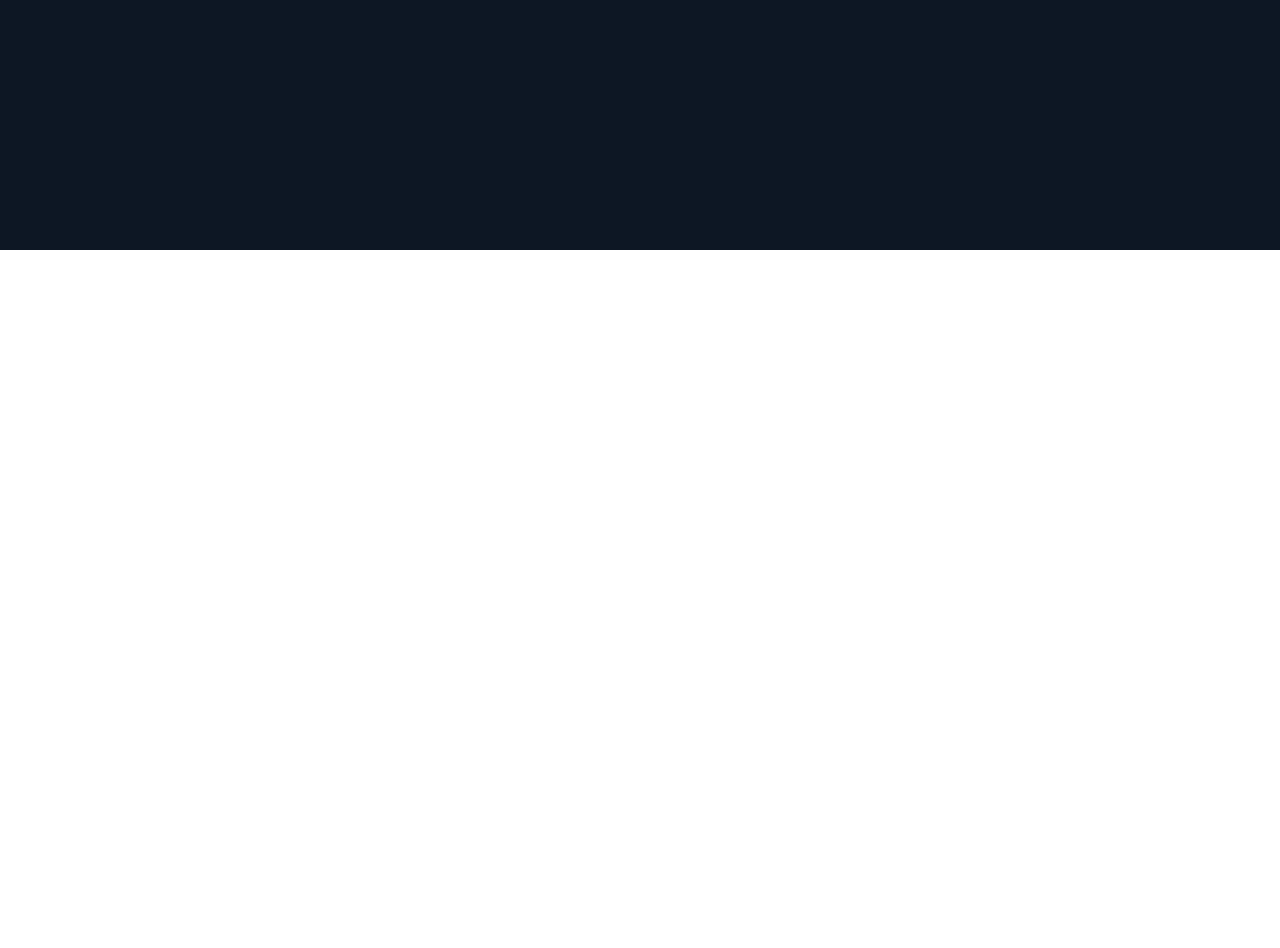
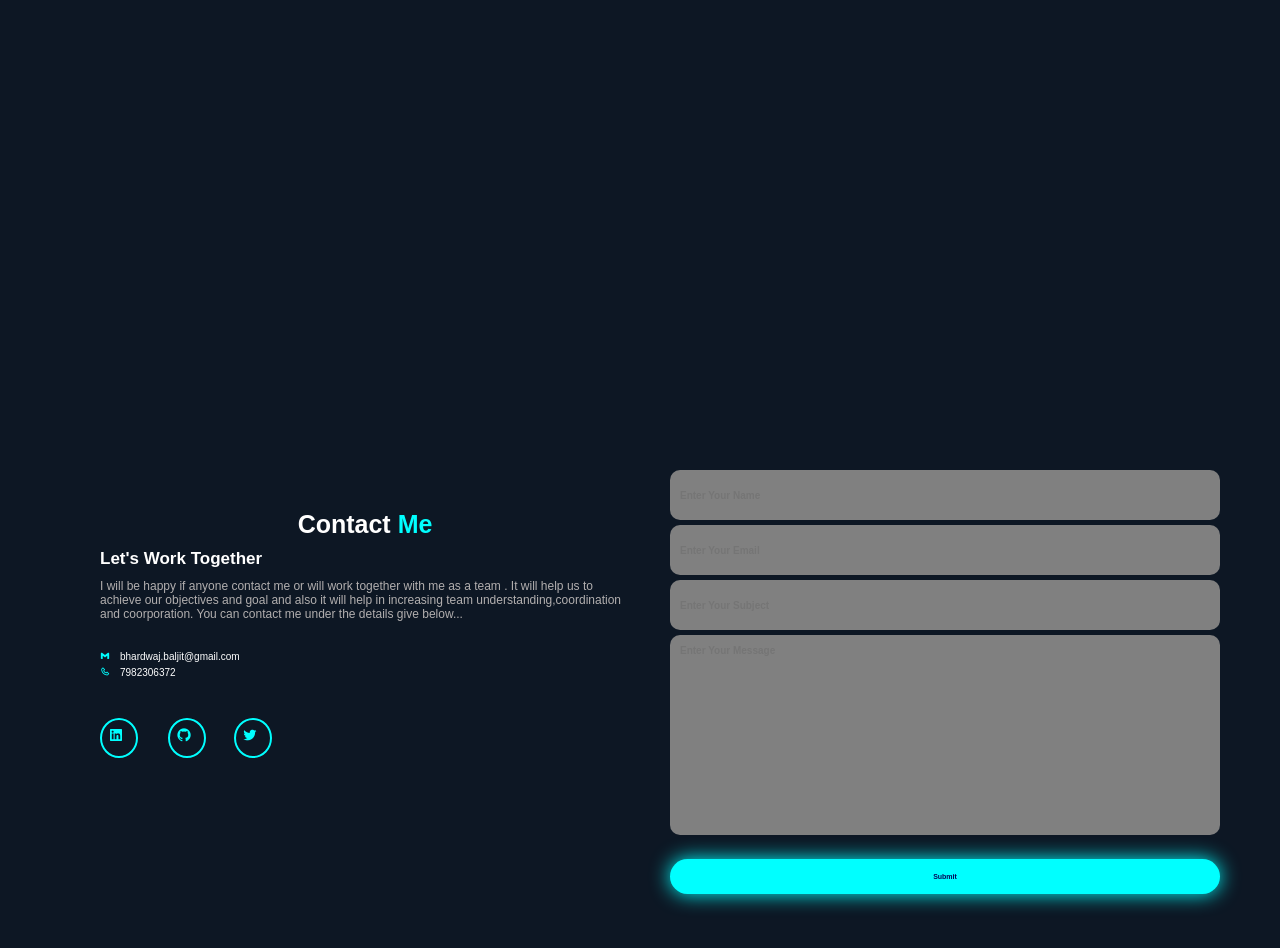
Before and after one commit to Luv-Developer/Main-Portfolio, a plain HTML site: page index.html in a window 1280 px wide. Shown: the part 3950-4898 px from the top of the page. Before the commit the page ends 4200 px from the top, so only its background shows below. Drawn offline with nearby package versions, Linux system fonts and the light colour scheme.

Commit message:
added contact page

```diff
--- a/index.css
+++ b/index.css
@@ -1024,3 +1024,140 @@ html , body {
     box-shadow: 0px 0px 30px aqua;
     cursor: pointer;
 }
+#sixthpage{
+    width:100%;
+    height:100%;
+    background-color: rgb(13, 23, 36);
+    display: flex;
+    align-items: center;
+    gap:30px;
+    padding:30px 60px;
+}
+#detail{
+    margin-left: 30px;
+    width:550px;
+    height: 400px;
+    border:transparent;
+    padding:10px 10px;
+}
+#detail h1{
+    margin-top: 50px;
+    color:white;
+    font-size:25px;
+    text-align: center;
+}
+#detail span{
+    color:aqua
+}
+#detail h4{
+    color:white;
+    margin-top: 10px;
+    font-size:17px;
+}
+#detail p{
+    margin-top: 10px;
+    color:rgb(178, 175, 175);
+    font-size:12px;
+}
+#gmailinfo{
+    margin-top: 30px;
+    display: flex;
+    align-items: center;
+    gap:10px;
+    font-size:10px;
+    color:white;
+}
+#gmail{
+    font-size:10px;
+}
+#phoneinfo{
+    margin-top: 5px;
+    display: flex;
+    align-items: center;
+    gap:10px;
+    font-size:10px;
+    color:white;
+}
+#phone{
+    font-size:10px;
+}
+#contacticons{
+    margin-top: 40px;
+    display: flex;
+    align-items: center;
+    gap:30px;
+}
+#firsticon a i{
+    color:aqua;
+}
+#secondicon a i{
+    color:aqua;
+}
+#thirdicon a i{
+    color:aqua;
+}
+#contactform{
+    width:550px;
+    height:500px;
+    background-color:transparent;
+    margin-top: 50px;
+    padding:40px 0px;
+}
+#contactform input{
+    background-color: gray;
+    color:rgb(16, 15, 15);
+    width:100%;
+    height:50px;
+    border-radius: 10px;
+    border: transparent;
+    margin-top: 5px;
+    padding:0px 10px;
+    font-size:10px;
+    font-weight: bold;
+    transition:0.1s;
+}
+#contactform input:hover{
+    transition:0.1s;
+    background-color: rgb(166, 162, 162);
+    cursor: pointer;
+    border: 2px solid white;
+}
+#contactform textarea{
+    background-color: gray;
+    color:rgb(16, 15, 15);
+    padding:10px 10px;
+    font-size: 10px;
+    font-weight: 800;
+    font-family: Arial, Helvetica, sans-serif;
+    margin-top: 5px;
+    border-radius: 10px;
+    border: transparent;
+    width:100%;
+    height: 200px;
+    transition: 0.1s;
+    resize: none;
+}
+#contactform textarea:hover{
+    transition: 0.1s;
+    border:2px solid white;
+    background-color: rgb(166, 162, 162);
+}
+#contactform button{
+    margin-top:20px;
+    width:100%;
+    height:35px;
+    font-size:7px;
+    font-weight: 600;
+    background-color: aqua;
+    color:rgb(6, 6, 86);
+    border:transparent;
+    text-align: center;
+    border-radius: 50px;
+    box-shadow: 0px 0px 20px aqua;
+    transition:0.1s;
+}
+#contactform button:hover{
+    transition: 0.1s;
+    box-shadow: 0px 0px 30px aqua;
+    cursor: pointer;
+}
--- a/index.html
+++ b/index.html
@@ -225,5 +225,36 @@
                 </div>
             </div>
         </div>
+        <div id = "sixthpage">
+            <div id = "detail">
+                <h1>Contact <span>Me</span></h1>
+                <h4>Let's Work Together</h4>
+                <p>I will be happy if anyone contact me or will work together with me as a team . It will help us to achieve our objectives and goal and also it will help in increasing team understanding,coordination and coorporation. You can contact me under the details give below...</p>
+                <div id = "gmailinfo">
+                <span id = "gmail"><i class='bx bxl-gmail'></i></span>bhardwaj.baljit@gmail.com<br>
+                </div>
+                <div id = "phoneinfo">
+                <span id = "phone"><i class='bx bx-phone'></i></span>7982306372
+                </div>
+                <div id = "contacticons">
+                    <div id = "firsticon">
+                        <a href = "https://www.linkedin.com/in/luv-bhardwaj-0619862a8/"><i class='bx bxl-linkedin-square'></i></a>
+                        </div>
+                        <div id = "secondicon">
+                        <a href = "https://github.com/Luv-Developer"><i class='bx bxl-github' ></i></a>
+                        </div>
+                        <div id = "thirdicon">
+                            <a href = "https://x.com/Luv_B10"><i class='bx bxl-twitter'></i></a>
+                        </div>
+                </div>
+            </div>
+            <div id = "contactform">
+                    <input type = "text" placeholder="Enter Your Name"><br>
+                    <input type = "email" placeholder="Enter Your Email"><br>
+                    <input type = "text" placeholder="Enter Your Subject"><br>
+                    <textarea placeholder="Enter Your Message"></textarea><br>
+                    <button>Submit</button>
+            </div>
+        </div>
 </body>
 </html>
```
